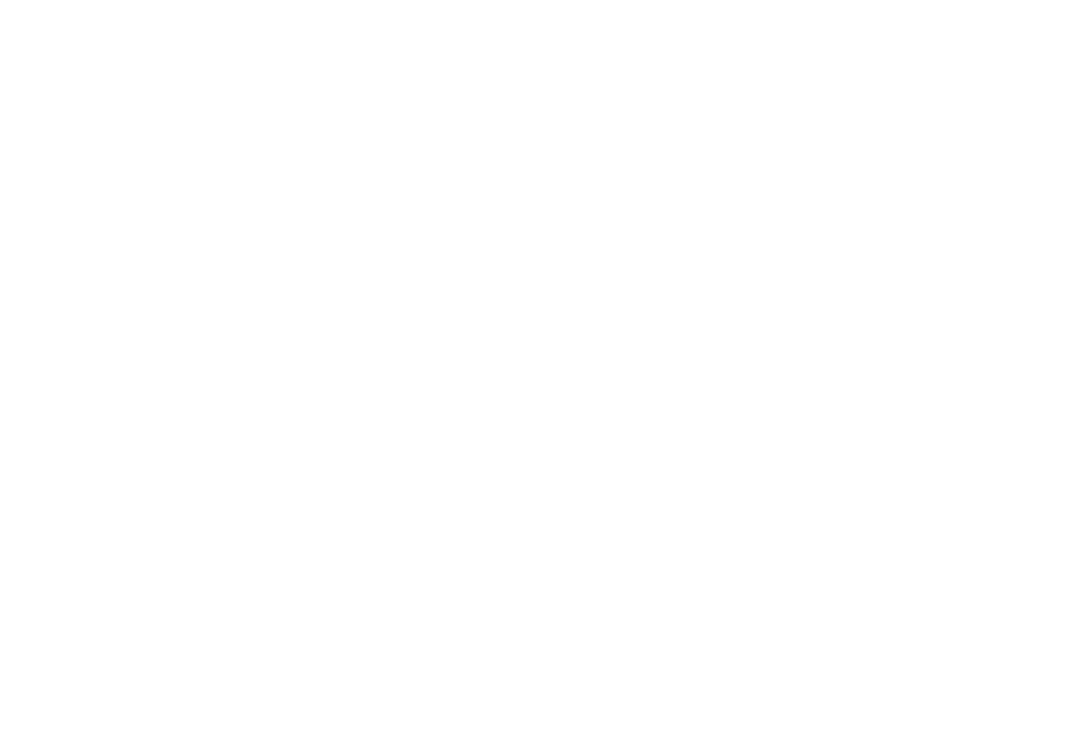
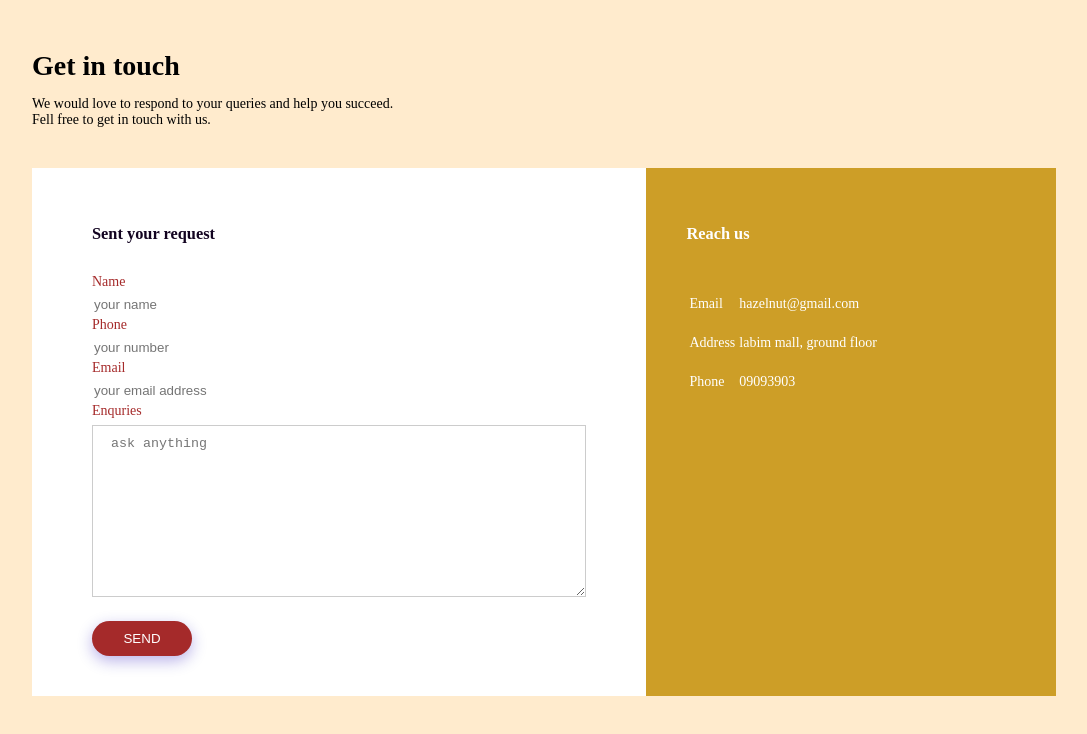
Before and after one commit to Sandhyastha/web-2022, a plain HTML site: page contant.html in a window 1280 px wide. Shown: the whole page, without its empty margins (96-1183 px from the left). Drawn offline with Linux system fonts and the light colour scheme.

Commit message:
add file

```diff
--- a/contant.html
+++ b/contant.html
@@ -0,0 +1,66 @@
+<!DOCTYPE html>
+<html lang="en">
+<head>
+    <meta charset="UTF-8">
+    <meta http-equiv="X-UA-Compatible" content="IE=edge">
+    <meta name="viewport" content="width=device-width, initial-scale=1.0">
+    <title>Document</title>
+    <link rel="stylesheet" href="css/contact.css">
+</head>
+<body>
+    <div class="container">
+    <h1>Get in touch </h1>
+    <p> We would love to respond to your queries and help you succeed.<br>
+    Fell free to get in touch with us.
+    </p>
+    <div class="contact-box">
+        <div class="contact-left">
+            <h3>Sent your request </h3>
+            <form>
+                <div class="input-row">
+                    <div class="input-group">
+                        <label >Name</label>
+                        <input type="text" placeholder="your name">
+                    </div>
+                    <div class="input-group">
+                        <label >Phone</label>
+                        <input type="text" placeholder="your number">
+
+                    </div>
+                    <div class="input-group">
+                        <label >Email</label>
+                        <input type="email" placeholder="your email address">
+                    </div>
+
+                    <label> Enquries</label>
+                    <textarea  rows="10" placeholder=" ask anything"></textarea>
+
+                    <button type="submit">SEND</button>
+
+                </div>
+            </form>
+        </div>
+        <div class="contact-right">
+            <h3>Reach us </h3>
+
+            <table>
+                <tr>
+                    <td>Email</td>
+                    <td>hazelnut@gmail.com</td>
+                </tr>
+                <tr>
+                    <td>Address</td>
+                    <td>labim mall, ground floor</td>
+                </tr>
+                <tr>
+                    <td> Phone</td>
+                    <td>09093903</td>
+                </tr>
+
+            </table>
+        </div>
+    </div>
+</div>
+
+</body>
+</html>
--- a/css/contact.css
+++ b/css/contact.css
@@ -0,0 +1,100 @@
+body{
+    margin: 0;
+    padding: 0;
+    background: blanchedalmond;
+    font-size: 14px;
+}
+.container{
+    width: 80%;
+    margin: 50px auto;
+}
+
+.contact-box{
+    background: #fff;
+    display: flex;
+}
+
+.contact-left{
+    flex-basis: 60%;
+    padding: 40px 60px;
+}
+
+.contact-right{
+    flex-basis: 40%;
+    padding: 40px;
+    background:rgb(205, 158, 39) ;
+    color: #fff ;
+}
+
+h1{
+    margin-bottom: 10px;
+}
+
+.container p{
+    margin-bottom: 40px;
+}
+
+/* .input-row{
+    display: flex;
+    justify-content: space-between;
+    margin-bottom: 20px;
+} */
+
+.input-row .input-group{
+    flex-basis: 45%;
+}
+
+input{
+    width: 100%;
+    border: none;
+    border-bottom: 1px;
+    outline: none;
+    padding-bottom: 5px;
+}
+
+textarea{
+    width: 100%;
+    border: 1px solid #ccc;
+    outline: none;
+    padding: 10px;
+    box-sizing: border-box;
+}
+
+label{
+    margin-bottom: 6px;
+    display: block;
+    color: brown;
+}
+
+button{
+    background: brown;
+    width: 100px;
+    border: none;
+    outline: none;
+    color: #fff;
+    height: 35px;
+    border-radius: 30px;
+    margin-top: 20px;
+    box-shadow: 0px 5px 15px 0px rgba(28,0,181,0.3);
+
+}
+
+.contact-left h3{
+    color: rgb(18, 3, 32);
+    font-weight: 600;
+    margin-bottom: 30px;
+
+}
+
+.contact-right h3{
+    font-weight: 600;
+    margin-bottom: 30px;
+}
+
+tr td:first-child{
+    padding-right: 20p;
+}
+
+tr td{
+    padding-top: 20px;
+}
--- a/css/login.css
+++ b/css/login.css
@@ -2,7 +2,7 @@ body{
     margin:0;
     padding: 0;
     font-family: montserrat;
-    background: burlywood;
+    background: blanchedalmond;
     height: 100vh;
     overflow: hidden;
 }
```
Also changed, not shown: css/style.css (+153 -11 lines), index.html (+93 -48 lines), image/bl.jpg (added), image/dr.jpg (added), image/or.jpg (added), image/ov.jpg (added), 3 other files.
